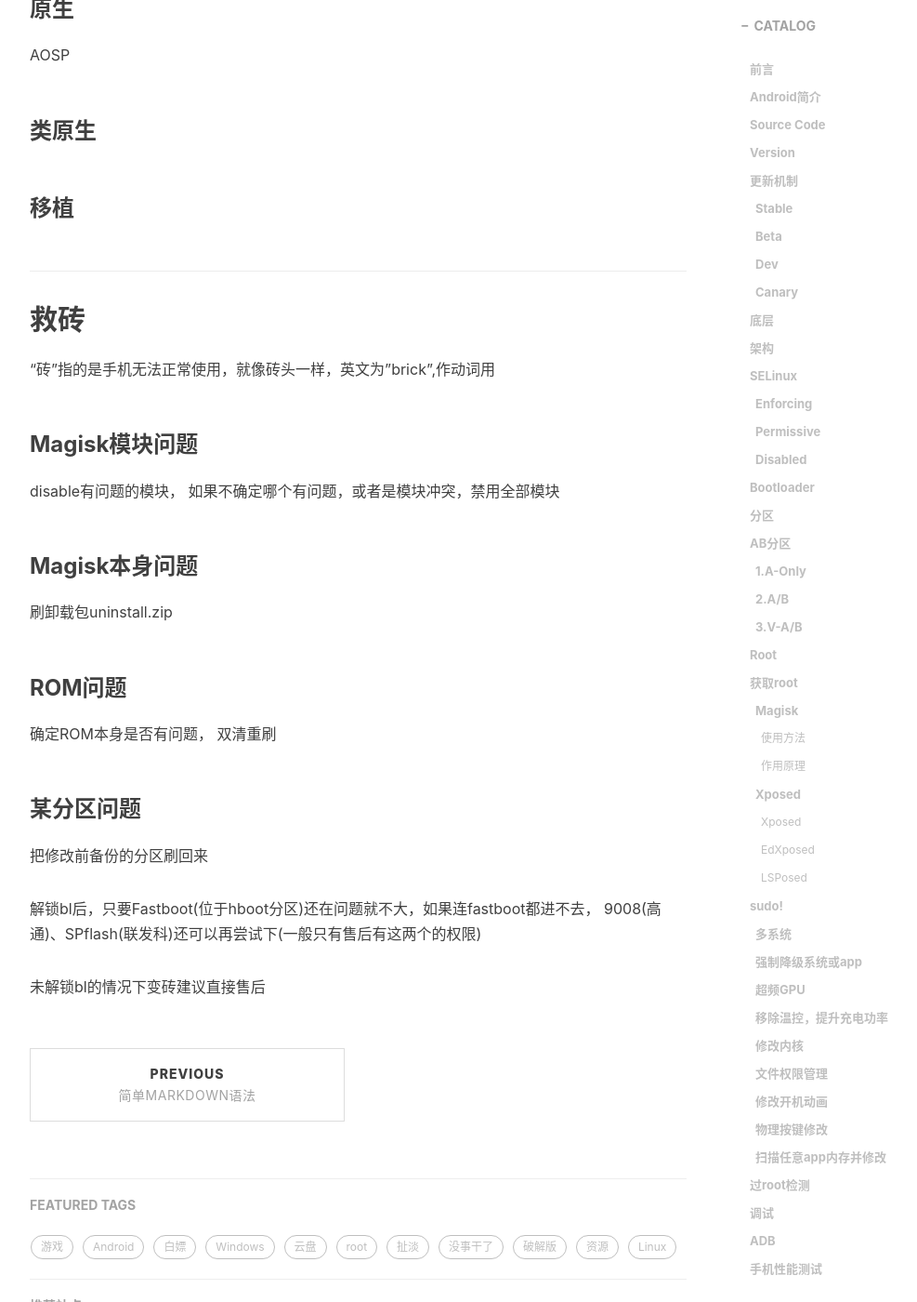
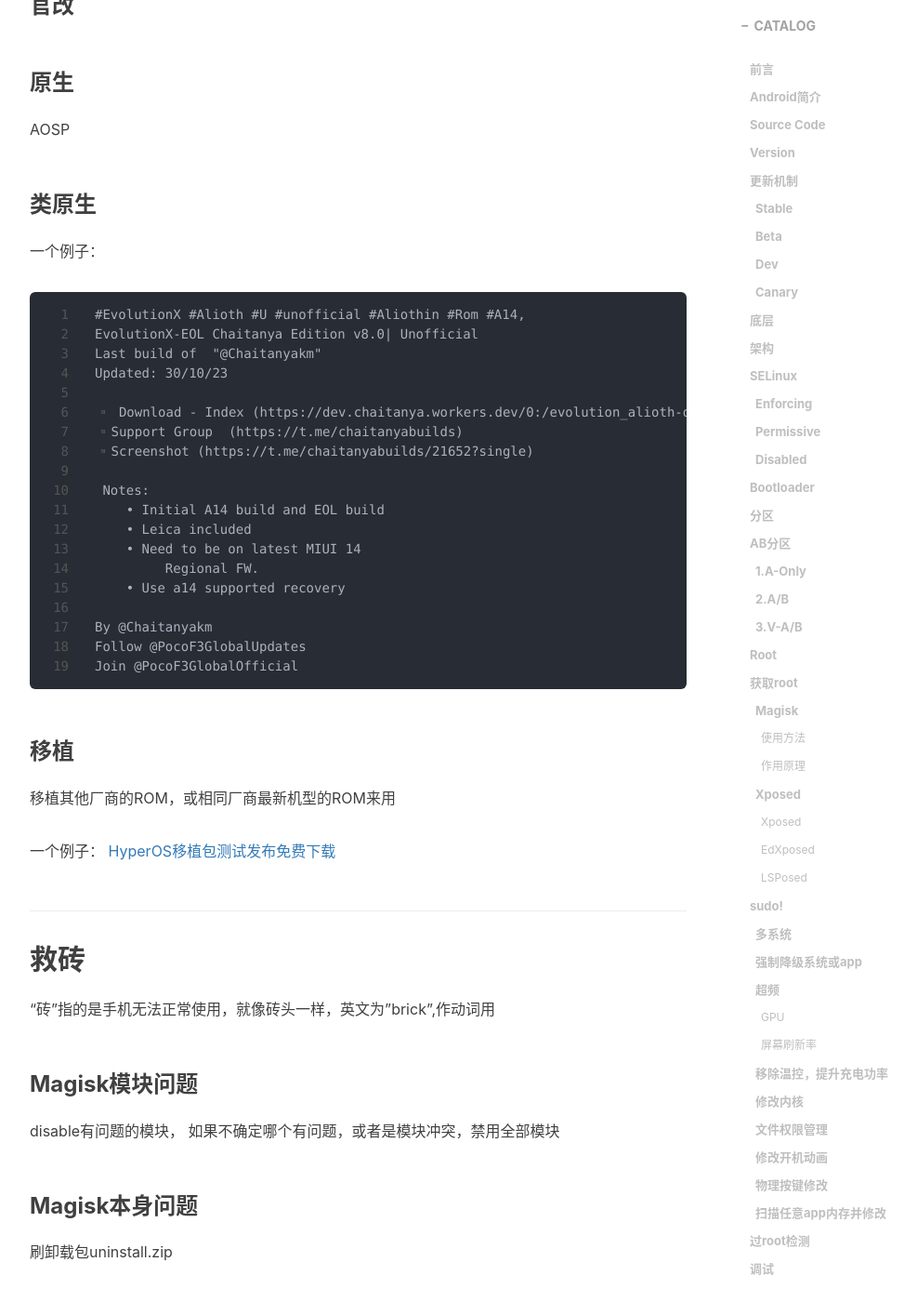
Before and after one commit to DreamingCats/dreamingcats.github.io, a Jekyll site: the page built from _posts/2023-11-01-Android-开机、Root到救砖.md, in a window 1280 px wide and 1400 px high, scrolled down 14946 px. Shown: the whole window at 93% size, without its empty margins (233-1220 px from the left). Built offline with Jekyll 4.4.1, drawn with Linux system fonts in a browser that asks for light colours; nearby versions of some CDN libraries; comment, search, counter and statistics services are not loaded; some of the changed text lies outside the part shown.

Commit message:
2023-11-01-12:12

````diff
--- a/_posts/2023-11-01-Android-开机、Root到救砖.md
+++ b/_posts/2023-11-01-Android-开机、Root到救砖.md
@@ -16,6 +16,8 @@
 <font color=red>如果你不是很明确的知道这步的操作是什么，以及出现问题如何解决，就不要这样做</font>
 
 # Android简介
+
+![](https://github.com/DreamingCats/dreamingcats.github.io/raw/main/img/Android/Android_logo_2023.png)
 
 <a href="https://developer.android.google.cn/?hl=zh-cn" target="_blank">Android Developers</a>
 
@@ -81,18 +83,21 @@
 <a href="https://source.android.google.cn/docs/security/features/selinux?hl=zh-cn" target="_blank">Android 中的安全增强型 Linux</a>
 
 SELinux(Security-Enhanced Linux)分为三种状态：
+
 ### Enforcing
 
 强制模式（严格模式），默认状态
 ```
 setenforce 1
 ```
+
 ### Permissive
 
 宽容模式，一般仅调试使用
 ```
 setenforce 0 #重启后变回Enforcing
 ```
+
 ### Disabled
 
 禁用
@@ -102,6 +107,7 @@
 ## Bootloader
 
 简称BL锁，想要获取root必须将其干掉
+
 MIUI可在开机第一屏的屏幕正上方中间位置查看BL锁状态
 
 <a href="https://www.coolapk.com/feed/32067805?shareKey=OTA0OTAyN2FkZTMxNjFiOTgzY2Y~&shareFrom=com.coolapk.market_11.4.6" target="_blank">浅谈底层固件安全性（强解BL，隐藏ID机等等背后的真相）</a>
@@ -129,7 +135,9 @@
 # Root
 
 ## 获取root
+
 曾经：各种一键root的app、SuperSU、Xposed
+
 现在：MagiskSU、KernelSU
 
 ### Magisk
@@ -172,11 +183,15 @@
 
 ### 强制降级系统或app
 
-### 超频GPU
+### 超频
+
+#### GPU
+#### 屏幕刷新率
 
 ### 移除温控，提升充电功率
 
 ### 修改内核
+
 更高性能或更省电
 
 ### 文件权限管理
@@ -186,6 +201,7 @@
 ### 物理按键修改
 
 ### 扫描任意app内存并修改
+
 修改微信性别和地址为空白
 ![](https://github.com/DreamingCats/dreamingcats.github.io/raw/main/img/Android/weixin_gender.jpg)
 
@@ -244,8 +260,29 @@
 远古版本中，在SD卡中刷机而得名，现已在内部存储中刷机。刷机包的扩展名为zip
 需要进入Recovery模式(REC,恢复模式)刷机
 
-一个卡刷包发布的例子：
 
+### sideload
+使用线刷的方式在其他设备中刷卡刷包
+
+```
+adb sideload 卡刷包.zip
+```
+
+
+
+## ROM选择
+
+### 官方
+
+### 官改
+
+### 原生
+
+AOSP
+
+### 类原生
+
+一个例子：
 ```
 #EvolutionX #Alioth #U #unofficial #Aliothin #Rom #A14,
 EvolutionX-EOL Chaitanya Edition v8.0| Unofficial
@@ -268,41 +305,31 @@
 Join @PocoF3GlobalOfficial
 ```
 
+### 移植
 
+移植其他厂商的ROM，或相同厂商最新机型的ROM来用
 
-### sideload
-使用线刷的方式在其他设备中刷卡刷包
-
-```
-adb sideload 卡刷包.zip
-```
-
-
-
-## ROM选择
-
-### 官方
-
-### 官改
-
-### 原生
-AOSP
-### 类原生
-
-### 移植
+一个例子：
+<a href="https://www.coolapk.com/feed/50601031?shareKey=OWM0MTM0MWQzNTdiNjU0MWI5M2I~&shareFrom=com.coolapk.market_13.3.6" target="_blank">HyperOS移植包测试发布免费下载</a>
 
 ## 救砖
 
 "砖"指的是手机无法正常使用，就像砖头一样，英文为"brick",作动词用
 
 ### Magisk模块问题
+
 disable有问题的模块，
 如果不确定哪个有问题，或者是模块冲突，禁用全部模块
+
 ### Magisk本身问题
+
 刷卸载包uninstall.zip
+
 ### ROM问题
+
 确定ROM本身是否有问题，
 双清重刷
+
 ### 某分区问题
 把修改前备份的分区刷回来
 
@@ -310,3 +337,7 @@
 9008(高通)、SPflash(联发科)还可以再尝试下(一般只有售后有这两个的权限)
 
 未解锁bl的情况下变砖建议直接售后
+
+### systemui问题
+
+adb卸载作用域为systemui的模块
````
Also changed, not shown: other parts of _posts/2023-11-01-Android-开机、Root到救砖.md (+5 -2 lines).
